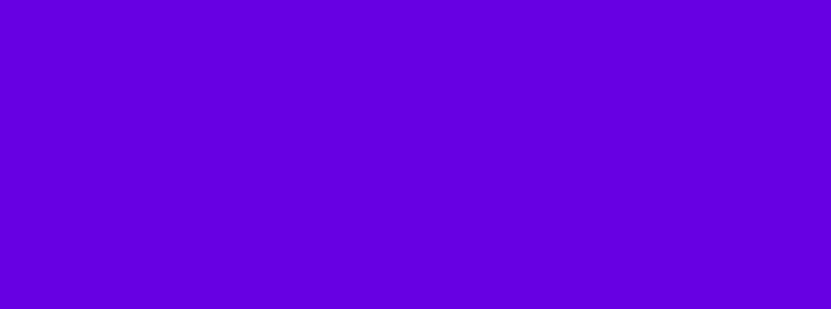
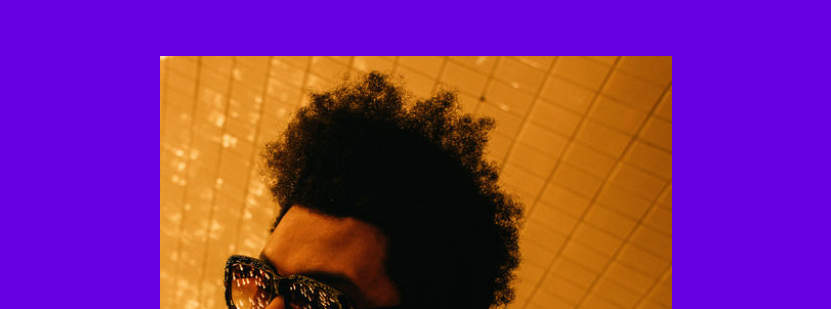
Before and after one commit to ArthurBM/player-js, a website with bundled scripts: page src/index.html in a window 1280 px wide. Shown: the top 309 px of the page, without its empty margins (224-1055 px from the left). Built offline with nearby package versions, Linux system fonts and the light colour scheme.

Commit message:
make it work with images

```diff
--- a/public/scripts/data.js
+++ b/public/scripts/data.js
@@ -2,17 +2,20 @@ const musics = [
     {
         title: "Generic roock",
         author: "that one 1",
-        file: "../public/music/generic-rock-loop.mp3"
+        file: "../public/music/generic-rock-loop.mp3",
+        image: "../public/assets/blinding_lights.jpg"
     },
     {
         title: "Get the guy",
         author: "that one 2",
-        file: "../public/music/get-the-guy-with-the-stash.mp3"
+        file: "../public/music/get-the-guy-with-the-stash.mp3",
+        image: "../public/assets/highway.jpeg"
     },
     {
         title: "Piccolo",
         author: "that one 3",
-        file: "../public/music/piccolo-and-a-cane.mp3"
+        file: "../public/music/piccolo-and-a-cane.mp3",
+        image: "../public/assets/patience.jpeg"
     },
 ];
 
--- a/public/scripts/player.js
+++ b/public/scripts/player.js
@@ -20,6 +20,7 @@ export default class Player {
       this.seekBar  = document.querySelector('#seekbar');
       this.musicTitle = document.querySelector('.music-title');
       this.musicAuthor = document.querySelector('.music-author');
+      this.musicImg = document.querySelector(".music_img");
 
 
       this.isPlaying = false;
@@ -51,6 +52,7 @@ export default class Player {
     updateMusicTitleAuhthor() {
       this.musicTitle.innerText = musics[this.indexMusic].title;
       this.musicAuthor.innerText = musics[this.indexMusic].author;
+      this.musicImg.src = musics[this.indexMusic].image;
     }
 
     handleEventListeners(){
@@ -73,8 +75,8 @@ export default class Player {
           this.audioElement.src = musics[this.indexMusic + 1].file;
           this.indexMusic++;
           this.audioElement.play();
+          this.updateMusicTitleAuhthor();
           this.seekBar.max = this.audioElement.duration;
-          this.updateMusicTitleAuhthor();
         }
       });
 
--- a/public/styles/player.css
+++ b/public/styles/player.css
@@ -2,6 +2,7 @@ main {
     display: flex;
     align-items: center;
     justify-content: center;
+    flex-direction: column;
     width: 100%;
     height: 100vh;
     background-color: #6800E4;
@@ -107,3 +108,7 @@ main .player .text-icon-bar-wrapper {
     width: 80%;
     overflow: hidden;
 }
+
+.music_img {
+    width: 40%;
+}
--- a/src/index.html
+++ b/src/index.html
@@ -10,6 +10,8 @@
 </head>
 <body>
     <main>
+
+        <img src="../public/assets/blinding_lights.jpg" alt="music_img" class="music_img">
 
         <div class="player" id="player-1">
 
```
Also changed, not shown: public/assets/blinding_lights.jpg (added), public/assets/highway.jpeg (added), public/assets/patience.jpeg (added).
